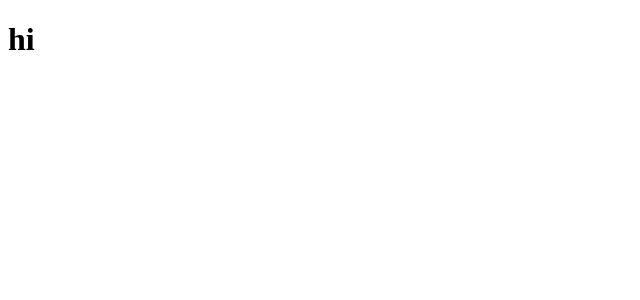
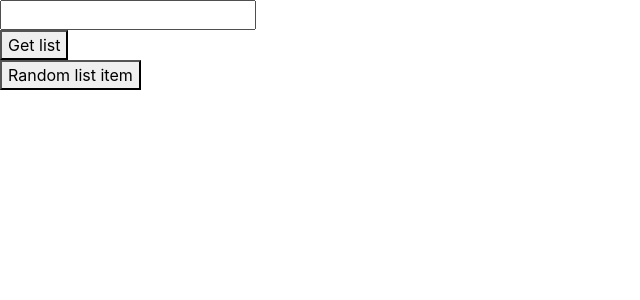
Before and after one commit to SiarhKul/Homework, a React (Create React App) app: page / in a window 1280 px wide. Shown: the top 300 px of the page, without its empty margins (0-640 px from the left). Built offline with nearby package versions, Linux system fonts and the light colour scheme.

Commit message:
create project array

```diff
--- a/public/index.html
+++ b/public/index.html
@@ -1,14 +1,12 @@
 <!DOCTYPE html>
 <html lang="en">
+
 <head>
   <meta charset="utf-8" />
   <link rel="icon" href="%PUBLIC_URL%/favicon.ico" />
   <meta name="viewport" content="width=device-width, initial-scale=1" />
   <meta name="theme-color" content="#000000" />
-    <meta
-      name="description"
-      content="Web site created using create-react-app"
-    />
+  <meta name="description" content="Web site created using create-react-app" />
   <link rel="apple-touch-icon" href="%PUBLIC_URL%/logo192.png" />
   <!--
       manifest.json provides metadata used when your web app is installed on a
@@ -24,8 +22,11 @@
       work correctly both with client-side routing and a non-root public URL.
       Learn how to configure a non-root public URL by running `npm run build`.
     -->
+  <link rel='stylesheet' href='https://stackpath.bootstrapcdn.com/bootstrap/4.3.1/css/bootstrap.min.css'
+    integrity='sha384-ggOyR0iXCbMQv3Xipma34MD+dH/1fQ784/j6cY/iJTQUOhcWr7x9JvoRxT2MZw1T' crossorigin='anonymous'>
   <title>React App</title>
 </head>
+
 <body>
   <noscript>You need to enable JavaScript to run this app.</noscript>
   <div id="root"></div>
@@ -40,4 +41,5 @@
       To create a production bundle, use `npm run build` or `yarn build`.
     -->
 </body>
+
 </html>
--- /dev/null
+++ b/src/components/ButtonOK.js
@@ -0,0 +1,9 @@
+import React from 'react'
+
+export default function ButtonOK() {
+   return (
+      <div>
+         <button>Get list</button>
+      </div>
+   )
+}
--- /dev/null
+++ b/src/components/ButtonRandom.js
@@ -0,0 +1,9 @@
+import React from 'react'
+
+export default function ButtonRandom() {
+   return (
+      <div>
+         <button>Random list item</button>
+      </div>
+   )
+}
--- /dev/null
+++ b/src/components/InputLists.js
@@ -0,0 +1,9 @@
+import React from 'react'
+
+export default function InputLists() {
+   return (
+      <div>
+         <input type="text" />
+      </div>
+   )
+}
--- a/src/module/App.js
+++ b/src/module/App.js
@@ -1,10 +1,16 @@
 import React, { Component } from 'react'
+import ButtonOK from '../components/ButtonOK'
+import ButtonRandom from '../components/ButtonRandom'
+import InputLists from '../components/InputLists'
+
 
 export default class App extends Component {
    render() {
       return (
          <div>
-                <h1>hi</h1>
+            <InputLists></InputLists>
+            <ButtonOK></ButtonOK>
+            <ButtonRandom></ButtonRandom>
          </div>
       )
    }
```
Lines whose indentation alone changed are shown as unchanged.
